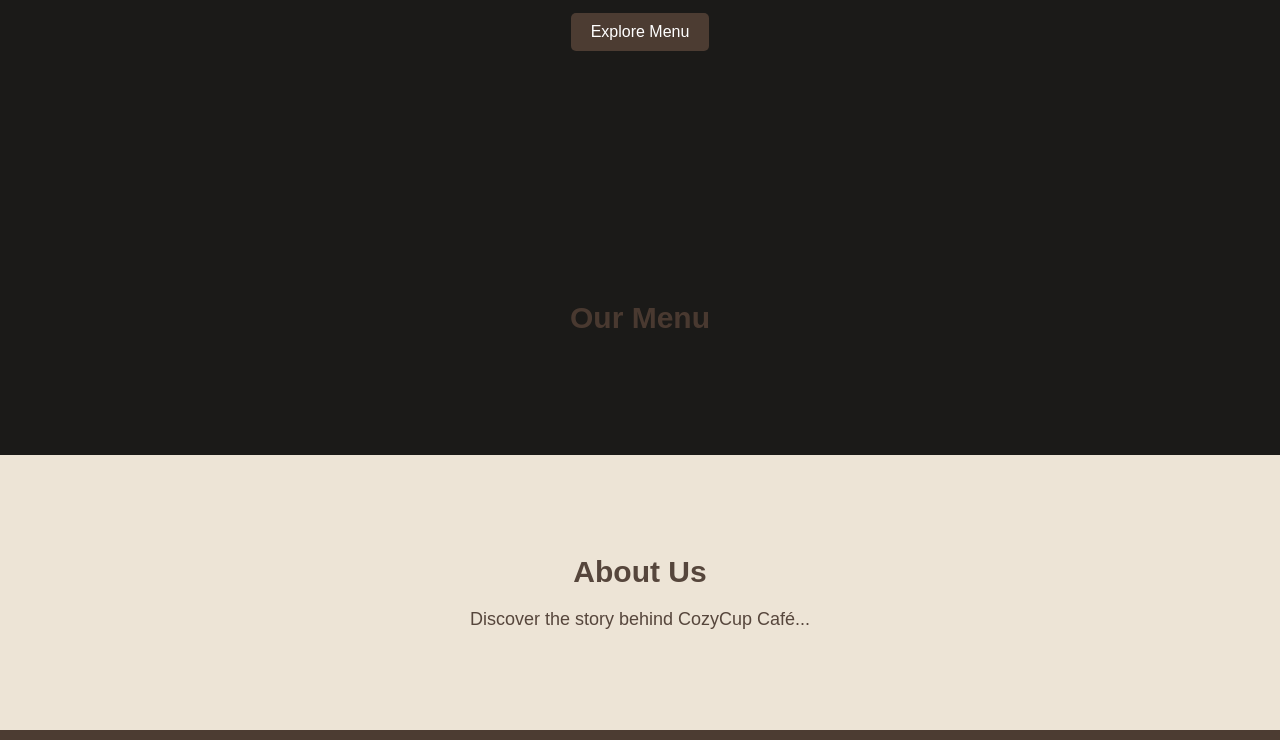
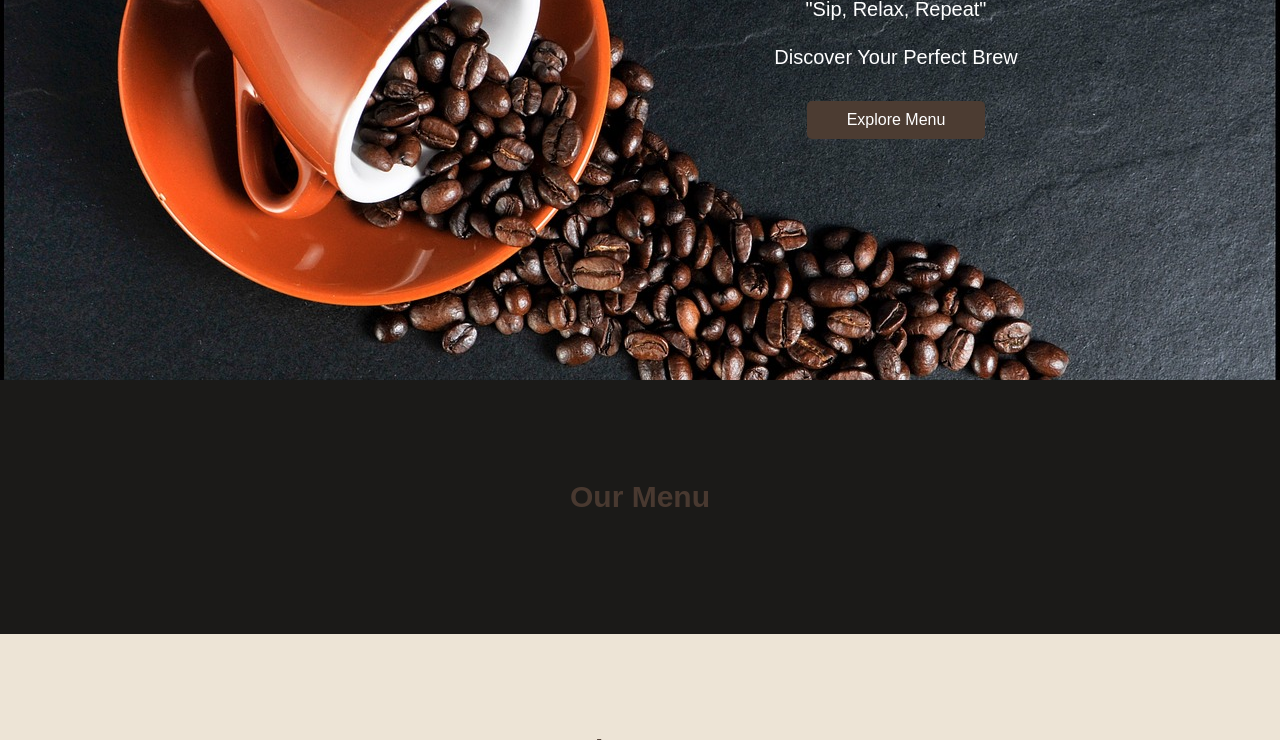
Before and after one commit to Nuruto8/cozycup-Bry, a plain HTML site: page index.html in a window 1280 px wide. Shown: the part 400-1140 px from the top of the page. Drawn offline with Linux system fonts and the light colour scheme.

Commit message:
adjust the style background, and sizes

```diff
--- a/css/styles.css
+++ b/css/styles.css
@@ -48,30 +48,44 @@
 }
 
 .hero {
-    text-align: center;
-    padding: 150px 0;
-    background-image: url('hero-bg.jpg');
+    height: 30vh;
+    width: 100%;
+    text-align: right;
+    padding: 200px 0;
+    background-image: url('../img/background.jpg');
+    background-position: top;
     background-size: cover;
     color: white;
 }
 
 .hero h1 {
-    font-size: 36px;
+    font-size: 40px;
     margin-bottom: 20px;
 }
 
 .hero p {
-    font-size: 18px;
+    font-size: 20px;
     margin-bottom: 40px;
+    line-height: 0.5rem;
+}
+.hero-div{
+    display: inline-flex;
+    flex-direction: column;
+    width: 60%;
+    align-items: center;
+    justify-content: center;
+
+
 }
 
 .cta-button {
     display: inline-block;
-    padding: 10px 20px;
+    padding: 10px 40px;
     background-color: #4c3c32;
     color: white;
     text-decoration: none;
     border-radius: 5px;
+
 }
 
 .cta-button:hover {
--- a/index.html
+++ b/index.html
@@ -22,9 +22,13 @@
     </header>
 
     <section id="home" class="hero">
-        <h1>Welcome to CozyCup Café</h1>
+        <div class="hero-div">
+            <h1>Welcome to CozyCup Café</h1>
+            <p>"Sip, Relax, Repeat"</p>
         <p>Discover Your Perfect Brew</p>
         <a href="#menu" class="cta-button">Explore Menu</a>
+        </div>
+
     </section>
 
     <section id="menu" class="menu">
```
Also changed, not shown: img/background.jpg (added).
